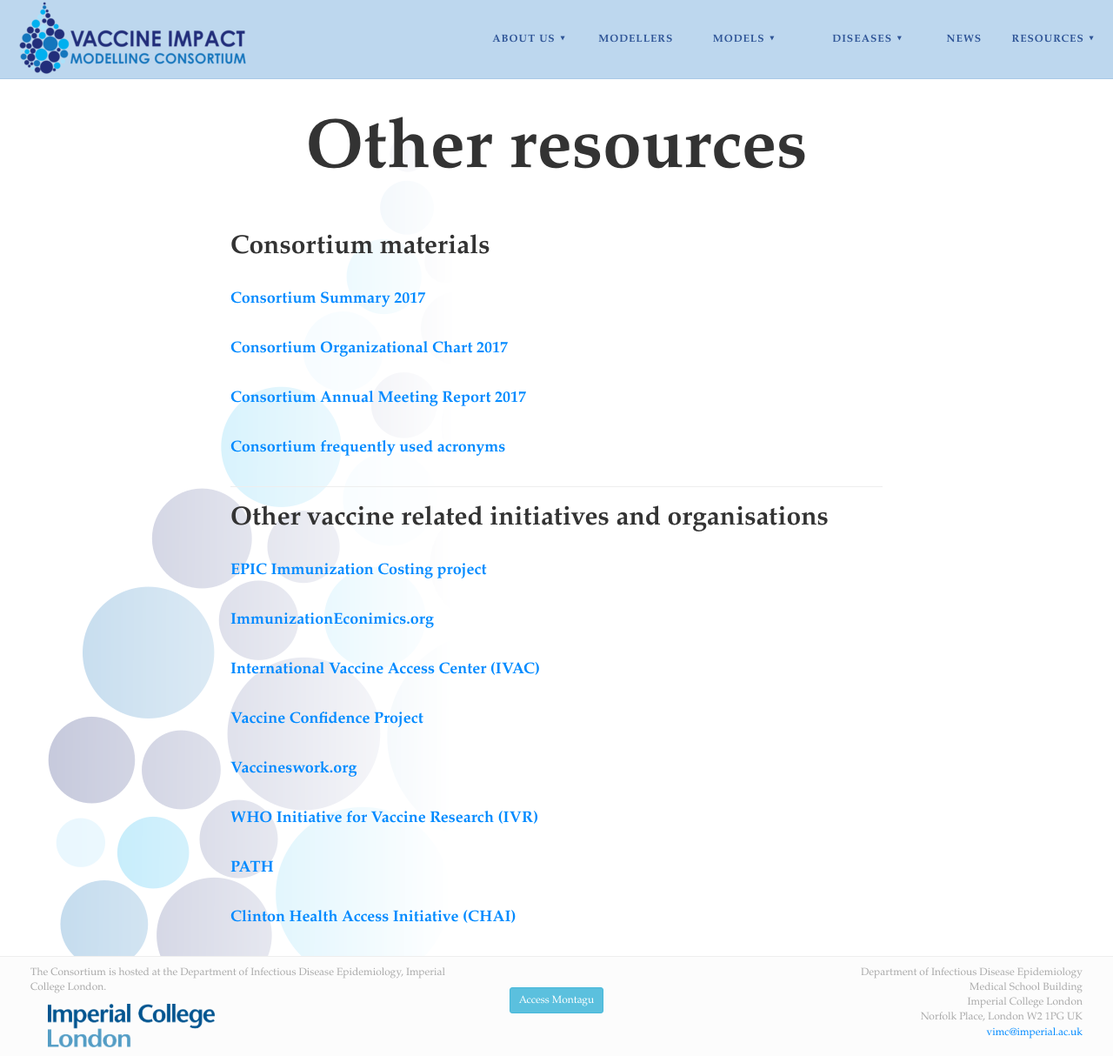
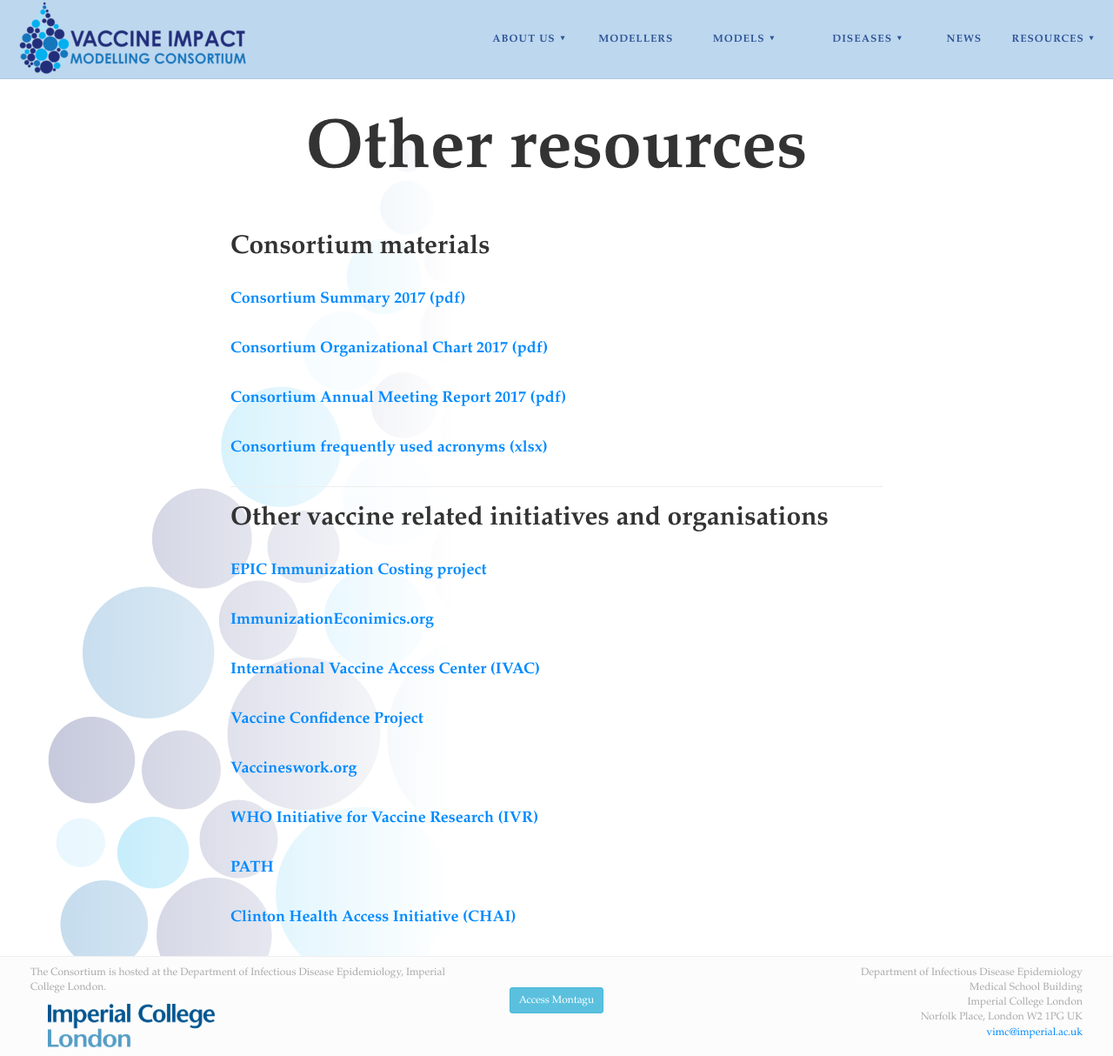
Before and after one commit to vimchub/vaccineimpact, a Jekyll site: the page built from resources.md, in a window 1280 px wide and 1214 px high. Shown: the whole window at 87% size. Built offline with Jekyll 4.4.1, drawn with Linux system fonts in a browser that asks for light colours; nearby versions of some CDN libraries.

Commit message:
Update resources.md

```diff
--- a/resources.md
+++ b/resources.md
@@ -3,13 +3,13 @@
 ---
 ## Consortium materials
 
-**[Consortium Summary 2017](/resources/VIMC_consortium_summary_2017.pdf)**
+**[Consortium Summary 2017 (pdf)](/resources/VIMC_consortium_summary_2017.pdf)**
 
-**[Consortium Organizational Chart 2017](/resources/VIMC_orgchart_2017.pdf)**
+**[Consortium Organizational Chart 2017 (pdf)](/resources/VIMC_orgchart_2017.pdf)**
 
-**[Consortium Annual Meeting Report 2017](/resources/VIMC_consortium_annual_meeting_report_2017.pdf)**
+**[Consortium Annual Meeting Report 2017 (pdf)](/resources/VIMC_consortium_annual_meeting_report_2017.pdf)**
 
-**[Consortium frequently used acronyms](/resources/VIMC_acronyms_July_2017.xlsx)**
+**[Consortium frequently used acronyms (xlsx)](/resources/VIMC_acronyms_July_2017.xlsx)**
 
 ---
 
```
